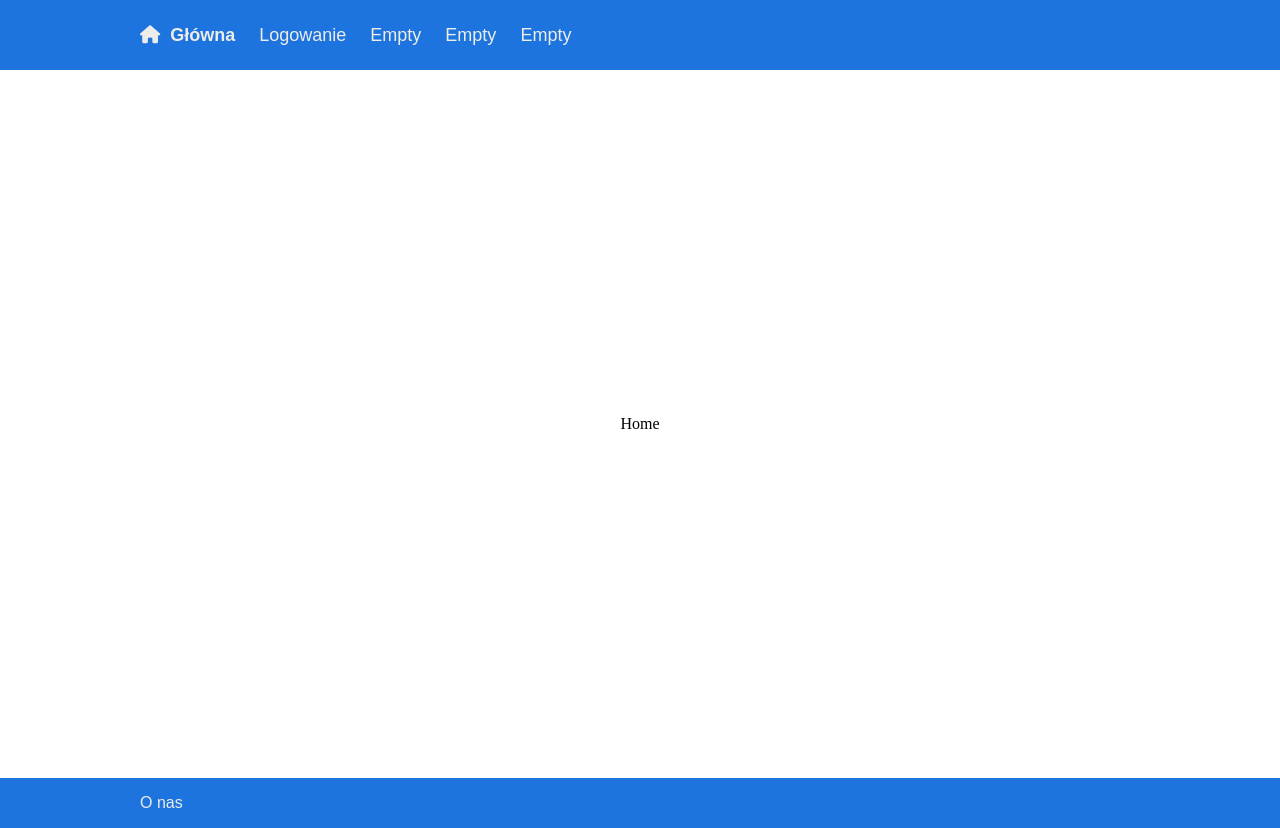
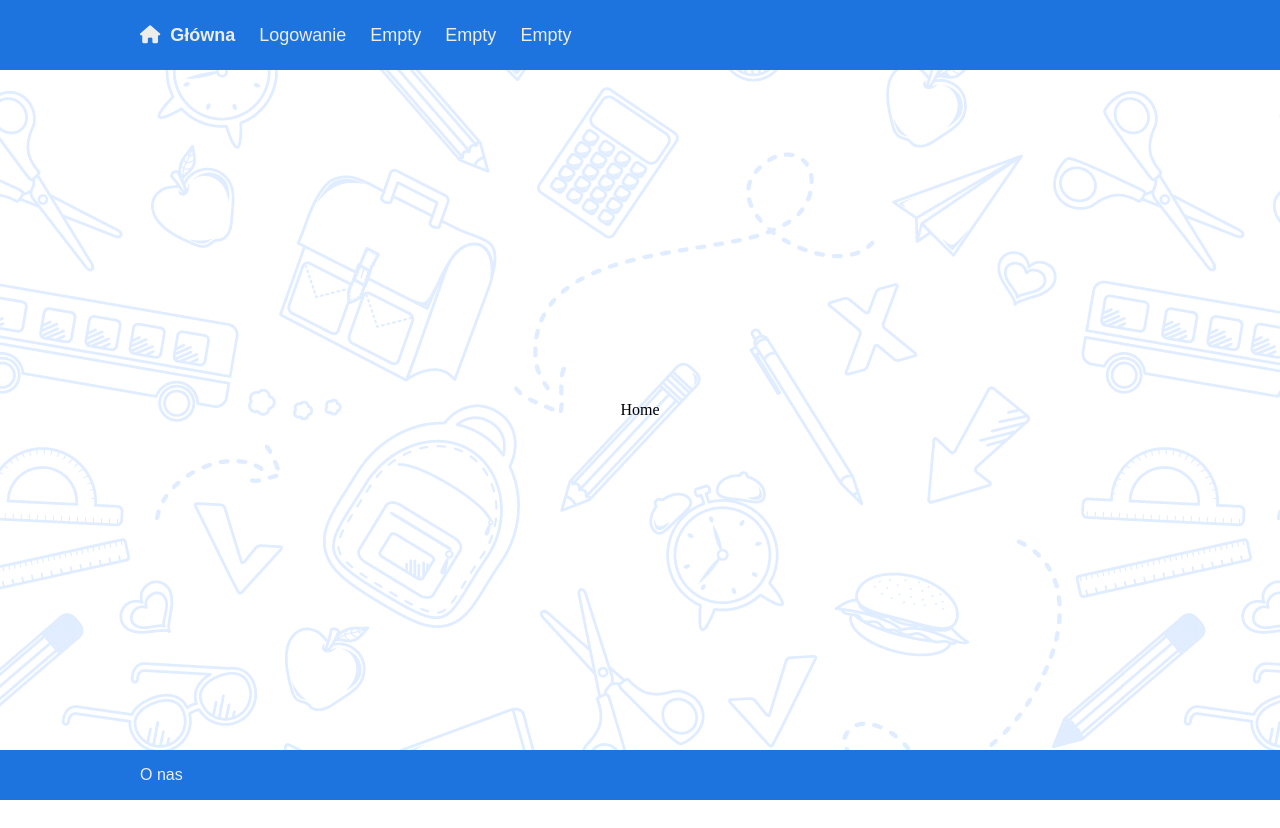
Before and after one commit to kardahim/SchoolManagementSystem, a React (Create React App) app in the folder client/: page / in a window 1280 px wide. After the commit the page ends 800 px from the top, so only its background shows below. Built offline with nearby package versions, Linux system fonts and the light colour scheme.

Commit message:
add background image

```diff
--- a/client/src/App.js
+++ b/client/src/App.js
@@ -19,6 +19,7 @@ function App() {
           <Link to="#">Empty</Link>
         </nav>
         <main>
+          <div className='background'></div>
           <Routes>
             <Route path="/" element={<Home />} />
             <Route path="/login" element={<Login />} />
--- a/client/src/App.scss
+++ b/client/src/App.scss
@@ -14,7 +14,7 @@ $footer-font-size: 16px;
 
 
 // main
-$main-margin: 50px;
+$main-padding: 50px;
 
 * {
     padding: 0;
@@ -48,14 +48,27 @@ nav {
 }
 
 main {
-    margin: $main-margin 0;
+    padding: $main-padding 0;
     display: flex;
     justify-content: center;
     align-items: center;
-    min-height: calc(91vh - (#{$navigation-content-height + $footer-content-height}));
+    min-height: calc(100vh - (#{$navigation-content-height + $footer-content-height}));
+    position: relative;
+
+    .background {
+        height: 100%;
+        width: 100%;
+        // image from
+        // https://www.anyrgb.com/en-clipart-ya3tz
+        background-image: url('./assets/main-background.png');
+        position: absolute;
+        opacity: 0.2;
+        z-index: -1;
+    }
 }
 
 footer {
+    display: none;
     background-color: $footer-background-color;
     height: $footer-content-height;
     display: flex;
--- a/client/src/pages/Login/Login.scss
+++ b/client/src/pages/Login/Login.scss
@@ -27,6 +27,7 @@ $button-hover-color: #2E85EF;
     width: $container-width;
     height: $container-height;
     box-shadow: 0px 0px 10px $container-shadow-color;
+    background-color: white;
 
     .login-form {
         .form-header {
--- a/client/src/tempCodeRunnerFile.js
+++ /dev/null
@@ -1 +0,0 @@
-/Empty
```
Also changed, not shown: client/src/assets/main-background.png (added).
